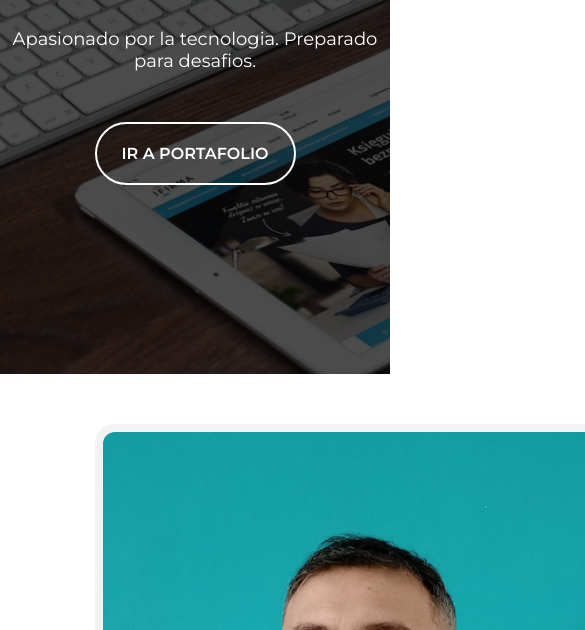
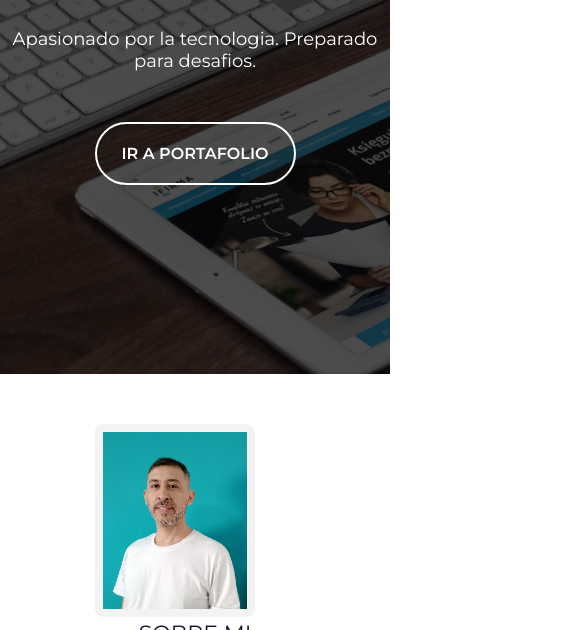
Before and after one commit to DiegoGuardatti/Porfolio, a plain HTML site: page index.html in a window 390 px wide. Shown: the part 470-1100 px from the top of the page, 585 px wide, since content can reach past the window. Drawn offline with Linux system fonts and the light colour scheme.

Commit message:
Se modificó tamaño de la imagen

```diff
--- a/estilo.css
+++ b/estilo.css
@@ -482,7 +482,11 @@ footer a {
         margin: auto;
     }
     #sobremi .contenedor-foto img {
+        max-width: 80%; /* ajusta el ancho de la imagen a 80% del tamaño de la pantalla */
+        max-height: 80%; /* ajusta la altura de la imagen a 80% del tamaño de la pantalla */
+        object-fit: cover; /* o object-fit: contain */
         padding: 8px;
+        border-radius: 8px; /* opcional */
     }
     #sobremi .sobremi .titulo-seccion {
         text-align: center;
```
